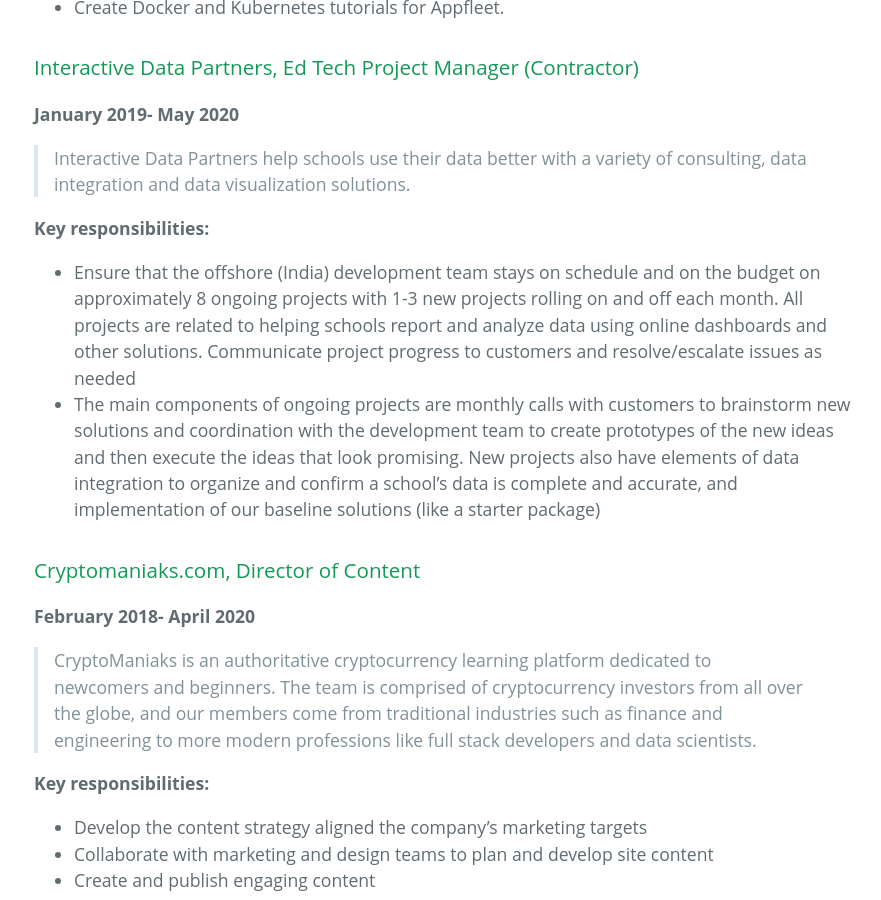
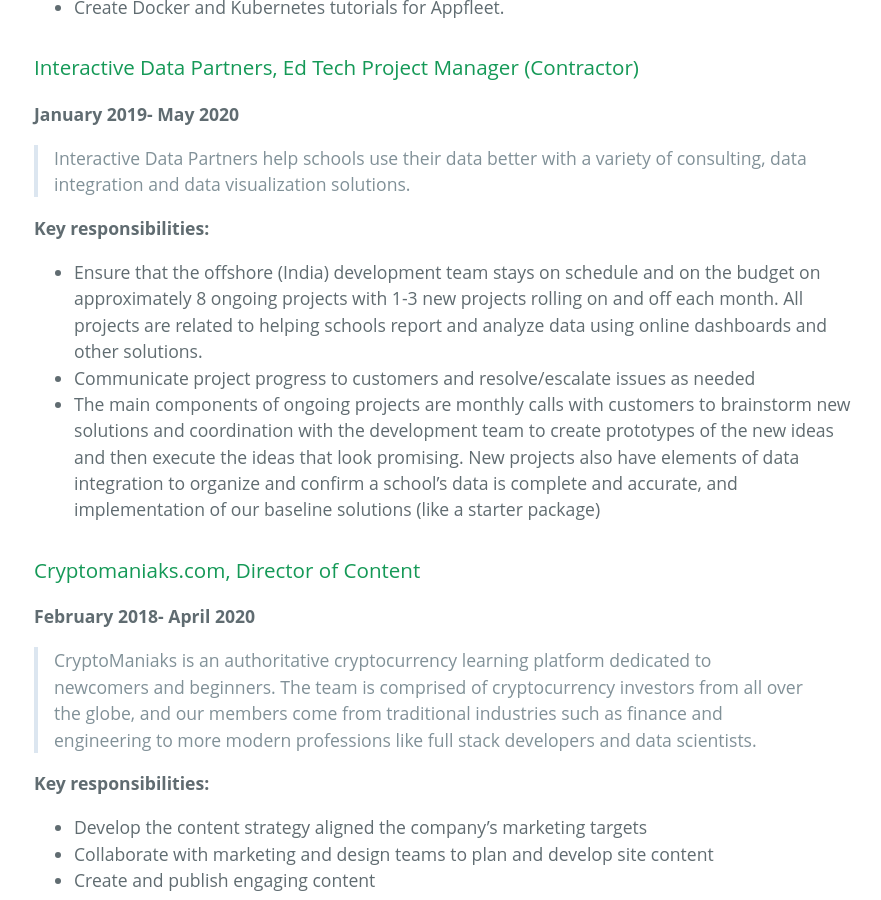
Before and after one commit to andreipope/andreipope.github.io, a Jekyll site: the page built from pages/cv.md, in a window 1280 px wide and 900 px high, scrolled down 1640 px. Shown: the whole window, without its empty margins (190-1071 px from the left). Built offline with Jekyll 4.4.1, drawn with Linux system fonts in a browser that asks for light colours.

Commit message:
Update cv.md

```diff
--- a/pages/cv.md
+++ b/pages/cv.md
@@ -43,7 +43,8 @@ layout: cv
 > Interactive Data Partners help schools use their data better with a variety of consulting, data integration and data visualization solutions.
 
 **Key responsibilities:**
-* Ensure that the offshore (India) development team stays on schedule and on the budget on approximately 8 ongoing projects with 1-3 new projects rolling on and off each month. All projects are related to helping schools report and analyze data using online dashboards and other solutions. Communicate project progress to customers and resolve/escalate issues as needed
+* Ensure that the offshore (India) development team stays on schedule and on the budget on approximately 8 ongoing projects with 1-3 new projects rolling on and off each month. All projects are related to helping schools report and analyze data using online dashboards and other solutions.
+* Communicate project progress to customers and resolve/escalate issues as needed
 * The main components of ongoing projects are monthly calls with customers to brainstorm new solutions and coordination with the development team to create prototypes of the new ideas and then execute the ideas that look promising. New projects also have elements of data integration to organize and confirm a school's data is complete and accurate, and implementation of our baseline solutions (like a starter package)
 
 
```
